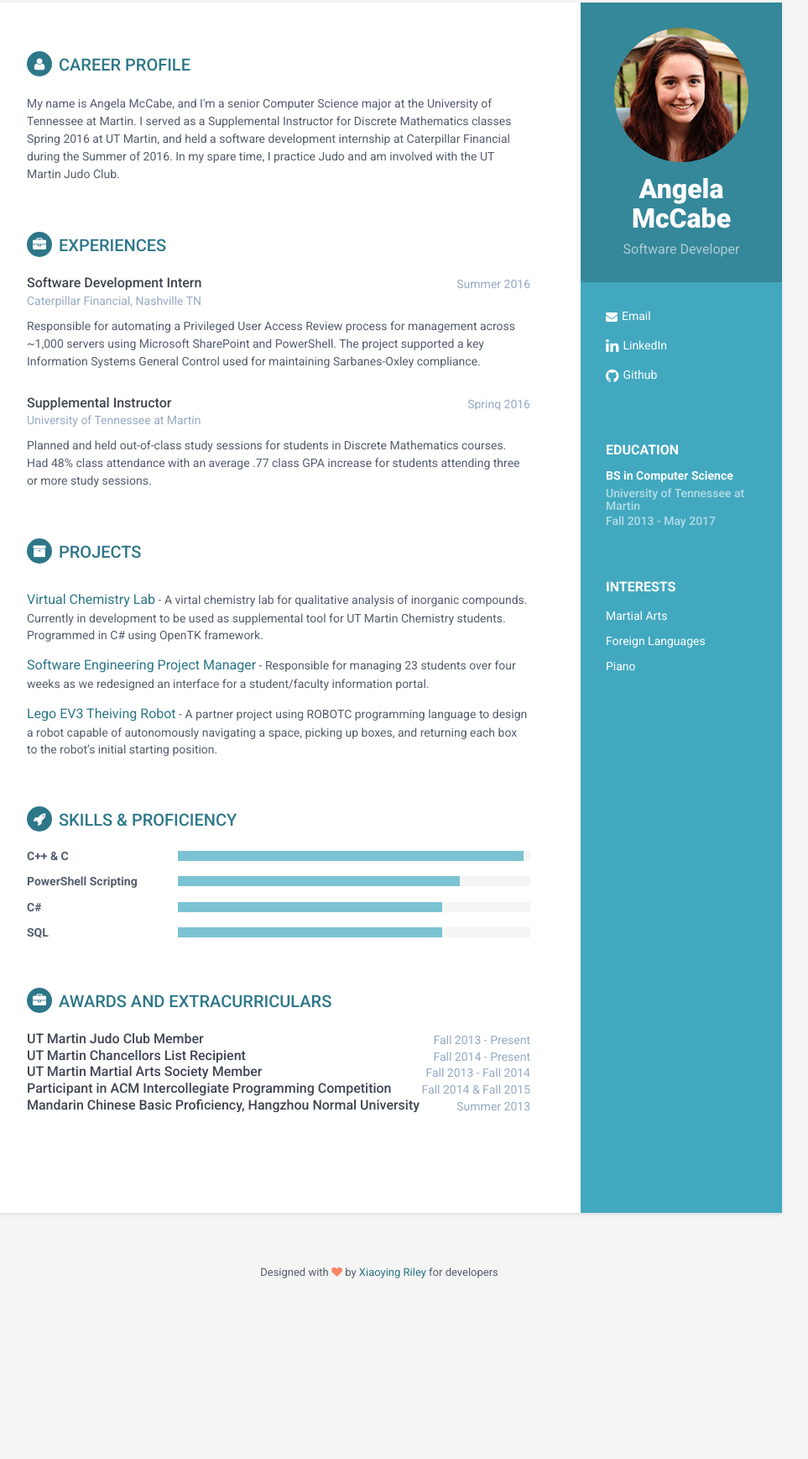
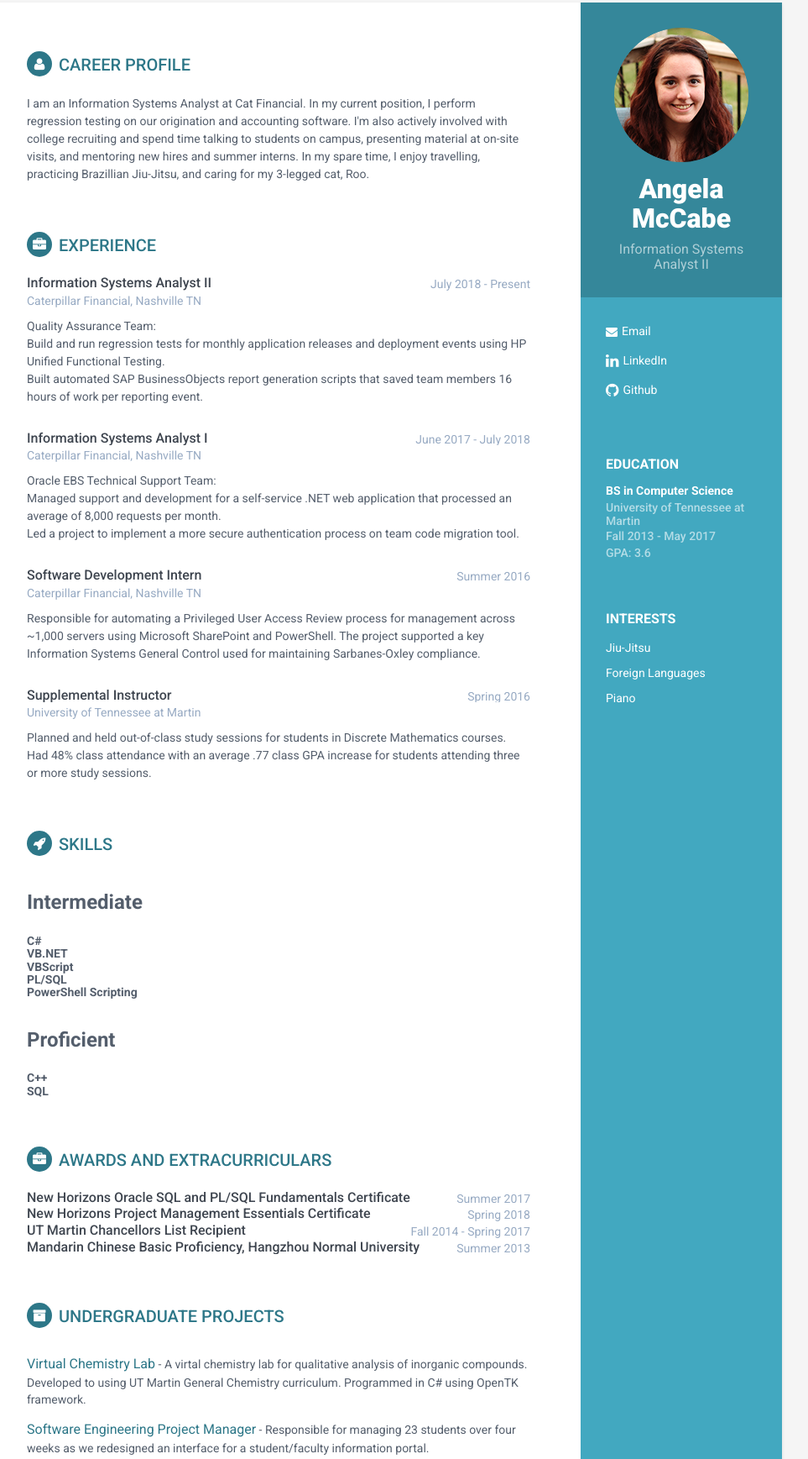
Before and after one commit to AngCM/angcm.github.io, a plain HTML site: page index.html in a window 1280 px wide. Shown: the part 27-1764 px from the top of the page at 84% size, without its empty margins (188-1151 px from the left). Before the commit the page ends 1613 px from the top, so only its background shows below. Drawn offline with Linux system fonts and the light colour scheme.

Commit message:
Life Update

```diff
--- a/index.html
+++ b/index.html
@@ -32,7 +32,7 @@
             <div class="profile-container">
                 <img class="profile" src="assets/images/profile.png" alt="" />
                 <h1 class="name">Angela McCabe</h1>
-                <h3 class="tagline">Software Developer</h3>
+                <h3 class="tagline">Information Systems Analyst II</h3>
             </div><!--//profile-container-->
 
             <div class="contact-container container-block">
@@ -51,6 +51,7 @@
                     <h4 class="degree">BS in Computer Science</h4>
                     <h5 class="meta">University of Tennessee at Martin</h5>
                     <div class="time">Fall 2013 - May 2017</div>
+                    <div class="time">GPA: 3.6</div>
                 </div><!--//item-->
 
             </div><!--//education-container-->
@@ -59,7 +60,7 @@
             <div class="interests-container container-block">
                 <h2 class="container-block-title">Interests</h2>
                 <ul class="list-unstyled interests-list">
-                    <li>Martial Arts</li>
+                    <li>Jiu-Jitsu</li>
                     <li>Foreign Languages</li>
                     <li>Piano</li>
                 </ul>
@@ -72,13 +73,46 @@
             <section class="section summary-section">
                 <h2 class="section-title"><i class="fa fa-user"></i>Career Profile</h2>
                 <div class="summary">
-                    <p>My name is Angela McCabe, and I'm a senior Computer Science major at the University of Tennessee at Martin. I served as a Supplemental Instructor for Discrete Mathematics classes Spring 2016 at UT Martin, and held a software development internship at Caterpillar Financial during the Summer of 2016. In my spare time, I practice Judo and am involved with the UT Martin Judo Club.</p>
+                    <p>I am an Information Systems Analyst at Cat Financial. In my current position, I perform regression testing on our origination and accounting software.  I'm also actively involved with college recruiting and spend time talking to students on campus, presenting material at on-site visits, and mentoring new hires and summer interns.
+                    In my spare time, I enjoy travelling, practicing Brazillian Jiu-Jitsu, and caring for my 3-legged cat, Roo.</p>
                 </div><!--//summary-->
             </section><!--//section-->
 
             <section class="section experiences-section">
-                <h2 class="section-title"><i class="fa fa-briefcase"></i>Experiences</h2>
+                <h2 class="section-title"><i class="fa fa-briefcase"></i>Experience</h2>
 
+                  <div class="item">
+                    <div class="meta">
+                        <div class="upper-row">
+                            <h3 class="job-title">Information Systems Analyst II</h3>
+                            <div class="time">July 2018 - Present</div>
+                        </div><!--//upper-row-->
+                        <div class="company">Caterpillar Financial, Nashville TN</div>
+                    </div><!--//meta-->
+                    <div class="details">
+                        <p>Quality Assurance Team: <br>
+                        	Build and run regression tests for monthly application releases and deployment events using HP Unified Functional Testing. <br>
+							Built automated SAP BusinessObjects report generation scripts that saved team members 16 hours of work per reporting event.
+						</p>
+
+                    </div><!--//details-->
+                </div><!--//item-->
+
+                <div class="item">
+                    <div class="meta">
+                        <div class="upper-row">
+                            <h3 class="job-title">Information Systems Analyst I</h3>
+                            <div class="time">June 2017 - July 2018</div>
+                        </div><!--//upper-row-->
+                        <div class="company">Caterpillar Financial, Nashville TN</div>
+                    </div><!--//meta-->
+                    <div class="details">
+                        <p>Oracle EBS Technical Support Team: <br>
+						Managed support and development for a self-service .NET web application that processed an average of 8,000 requests per month. <br>
+						Led a project to implement a more secure authentication process on team code migration tool.</p>
+
+                    </div><!--//details-->
+                </div><!--//item-->
                 <div class="item">
                     <div class="meta">
                         <div class="upper-row">
@@ -111,57 +145,22 @@
 
             </section><!--//section-->
 
-            <section class="section projects-section">
-                <h2 class="section-title"><i class="fa fa-archive"></i>Projects</h2>
-                <div class="intro">
-                    <p></p>
-                </div><!--//intro-->
-
-                <div class="item">
-                    <span class="project-title"><a href="https://github.com/AngCM/QualScheme" target="_blank">Virtual Chemistry Lab</a></span> -
-                    <span class="project-tagline">A virtal chemistry lab for qualitative analysis of inorganic compounds.  Currently in development to be used as supplemental tool for UT Martin Chemistry students.  Programmed in C# using OpenTK framework. </span>
-                </div><!--//item-->
-                <div class="item">
-                    <span class="project-title"><a href="#hook">Software Engineering Project Manager</a></span> - <span class="project-tagline">Responsible for managing 23 students over four weeks as we redesigned an interface for a student/faculty information portal.</span>
-                </div><!--//item-->
-                <div class="item">
-                    <span class="project-title"><a href="#hook">Lego EV3 Theiving Robot</a></span> - <span class="project-tagline">A partner project using ROBOTC programming language to design a robot capable of autonomously navigating a space, picking up boxes, and returning each box to the robot’s initial starting position.</span>
-                </div><!--//item-->
-            </section><!--//section-->
 
             <section class="skills-section section">
-                <h2 class="section-title"><i class="fa fa-rocket"></i>Skills &amp; Proficiency</h2>
+                <h2 class="section-title"><i class="fa fa-rocket"></i>Skills</h2>
                 <div class="skillset">
-                    <div class="item">
-                        <h3 class="level-title">C++ &amp; C</h3>
-                        <div class="level-bar">
-                            <div class="level-bar-inner" data-level="98%">
-                            </div>
-                        </div><!--//level-bar-->
-                    </div><!--//item-->
-
+                	<div class="item">
+                		<h3 class="skills-section">Intermediate</h3>
+                	</div>
                      <div class="item">
-                        <h3 class="level-title">PowerShell Scripting</h3>
-                        <div class="level-bar">
-                            <div class="level-bar-inner" data-level="80%">
-                            </div>
-                        </div><!--//level-bar-->
+                        <h3 class="level-title">C# <br> VB.NET <br> VBScript <br> PL/SQL <br> PowerShell Scripting</h3>
                     </div><!--//item-->
 
                     <div class="item">
-                        <h3 class="level-title">C#</h3>
-                        <div class="level-bar">
-                            <div class="level-bar-inner" data-level="75%">
-                            </div>
-                        </div><!--//level-bar-->
-                    </div><!--//item-->
-
+                    	<h3 class="skills-section">Proficient</h3>
+                    </div>
                     <div class="item">
-                        <h3 class="level-title">SQL</h3>
-                        <div class="level-bar">
-                            <div class="level-bar-inner" data-level="75%">
-                            </div>
-                        </div><!--//level-bar-->
+                        <h3 class="level-title">C++ <br> SQL <br> </h3>
                     </div><!--//item-->
                 </div>
             </section><!--//skills-section-->
@@ -169,35 +168,27 @@
 
             <section class="section awardsExtracurriculars-section">
                 <h2 class="section-title"><i class="fa fa-briefcase"></i>Awards and Extracurriculars</h2>
+                <div class="item">
+                    <div class="meta">
+                        <div class="upper-row">
+                            <h3 class="job-title">New Horizons Oracle SQL and PL/SQL Fundamentals Certificate</h3>
+                            <div class="time">Summer 2017</div>
+                        </div><!--//upper-row-->
+                </div><!--//item-->
 
                 <div class="item">
                     <div class="meta">
                         <div class="upper-row">
-                            <h3 class="job-title">UT Martin Judo Club Member</h3>
-                            <div class="time">Fall 2013 - Present</div>
+                            <h3 class="job-title">New Horizons Project Management Essentials Certificate</h3>
+                            <div class="time">Spring 2018</div>
                         </div><!--//upper-row-->
                 </div><!--//item-->
+
                 <div class="item">
                     <div class="meta">
                         <div class="upper-row">
                             <h3 class="job-title">UT Martin Chancellors List Recipient</h3>
-                            <div class="time">Fall 2014 - Present</div>
-                        </div><!--//upper-row-->
-                </div><!--//item-->
-                <div class="item">
-                    <div class="meta">
-                        <div class="upper-row">
-                            <h3 class="job-title">UT Martin Martial Arts Society Member</h3>
-                            <div class="time">Fall 2013 - Fall 2014</div>
-                        </div><!--//upper-row-->
-                </div><!--//item-->
-
-
-                <div class="item">
-                    <div class="meta">
-                        <div class="upper-row">
-                            <h3 class="job-title">Participant in ACM Intercollegiate Programming Competition</h3>
-                            <div class="time">Fall 2014 &amp; Fall 2015</div>
+                            <div class="time">Fall 2014 - Spring 2017</div>
                         </div><!--//upper-row-->
                 </div><!--//item-->
                 <div class="item">
@@ -211,8 +202,28 @@
 
             </section><!--//section-->
 
+             <section class="section projects-section">
+                <h2 class="section-title"><i class="fa fa-archive"></i>Undergraduate Projects</h2>
+                <div class="intro">
+                    <p></p>
+                </div><!--//intro-->
+
+                <div class="item">
+                    <span class="project-title"><a href="https://github.com/AngCM/QualScheme" target="_blank">Virtual Chemistry Lab</a></span> -
+                    <span class="project-tagline">A virtal chemistry lab for qualitative analysis of inorganic compounds.  Developed to using UT Martin General Chemistry curriculum.  Programmed in C# using OpenTK framework. </span>
+                </div><!--//item-->
+                <div class="item">
+                    <span class="project-title"><a href="#hook">Software Engineering Project Manager</a></span> - <span class="project-tagline">Responsible for managing 23 students over four weeks as we redesigned an interface for a student/faculty information portal.</span>
+                </div><!--//item-->
+                <div class="item">
+                    <span class="project-title"><a href="https://drive.google.com/file/d/1ogRTpKT3oi5xHyHjpBgRzKVn_k9qnVPF/view?usp=sharing">Lego EV3 Theiving Robot</a></span> - <span class="project-tagline">A partner project using ROBOTC programming language to design a robot capable of autonomously navigating a space, picking up boxes, and returning each box to the robot’s initial starting position.</span>
+                </div><!--//item-->
+            </section><!--//section-->
+
+
         </div><!--//main-body-->
     </div>
+
 
     <footer class="footer">
         <div class="text-center">
```
